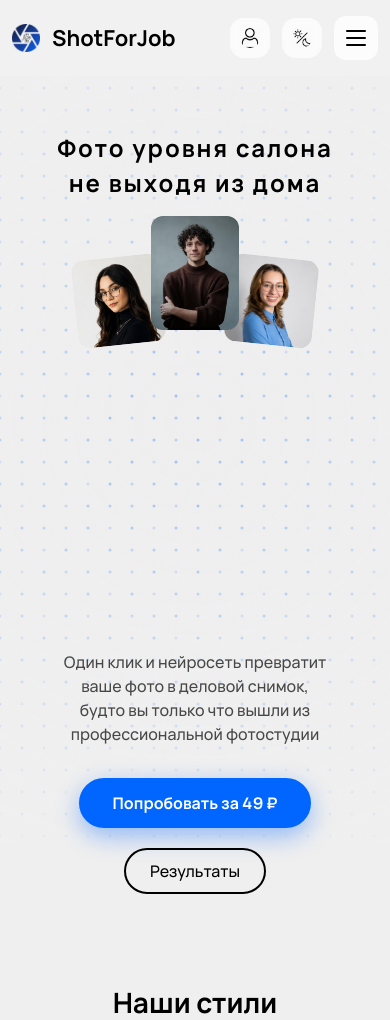
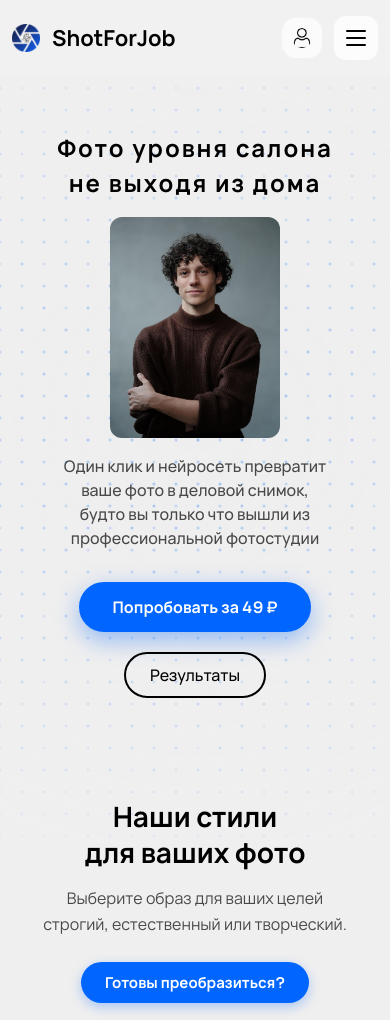
Before and after one commit to Lunarflux-hub/ShotforJob, a Django app: page / in a window 390 px wide. Shown: the top 1020 px of the page. Run offline with Django 5.2, Linux system fonts and the light colour scheme; parts of the project's set-up code (start-up, migrations or seed data) failed here and were passed over.

Commit message:
Fix mobile version 2.0

```diff
--- a/static/css/dark-theme.css
+++ b/static/css/dark-theme.css
@@ -16,6 +16,7 @@ html[data-theme="dark"], html[data-theme="dark"] body { color: #f2f2f2 !importan
 [data-theme="dark"] .balance-badge { background: #202020 !important; }
 [data-theme="dark"] .logo span { color: #f2f2f2 !important; }
 [data-theme="dark"] .menu ul li a { color: #f2f2f2 !important; }
+[data-theme="dark"] .menu-theme-btn { color: #f2f2f2 !important; }
 [data-theme="dark"] .header-btn { background: #202020 !important; }
 [data-theme="dark"] .header-btn:not(.menu-open):hover { background: #202020 !important; }
 [data-theme="dark"] .auth-user-name { color: #f2f2f2 !important; }
--- a/templates/base.html
+++ b/templates/base.html
@@ -2,7 +2,7 @@
 <html lang="ru">
 <head>
     <meta charset="UTF-8" />
-    <meta name="viewport" content="width=device-width, initial-scale=1.0" />
+    <meta name="viewport" content="width=device-width, initial-scale=1.0, maximum-scale=1.0, user-scalable=no" />
     <title>{% block title %}ShotForJob{% endblock %}</title>
     {% load static %}
 
@@ -532,6 +545,11 @@
                 font-size: 16px;
             }
             .menu ul li a:hover, .menu ul li a:active { background: rgba(0, 0, 0, 0.05); }
+            .menu-theme-item { display: block; border-top: 1px solid rgba(0, 0, 0, 0.08); margin-top: 6px; padding-top: 6px; }
+            .menu-theme-btn { padding: 12px 16px; border-radius: 12px; font-size: 16px; }
+            .menu-theme-btn:hover, .menu-theme-btn:active { background: rgba(0, 0, 0, 0.05); }
+            .menu-theme-btn .dropdown-icon { width: 20px; height: 20px; margin-right: 12px; }
+            .header-right #themeToggle { display: none; }
             .header-btn { height: 44px; min-width: 44px; padding: 0 10px; }
             .header-btn img { width: 22px; height: 22px; }
             .auth-user-name { font-size: 13px; max-width: 100px; }
@@ -783,7 +809,7 @@
             }
         });
 
-        document.getElementById('themeToggle')?.addEventListener('click', function() {
+        function toggleTheme() {
             var isDark = document.documentElement.getAttribute('data-theme') === 'dark';
             if (isDark) {
                 document.documentElement.removeAttribute('data-theme');
@@ -792,7 +818,9 @@
                 document.documentElement.setAttribute('data-theme', 'dark');
                 localStorage.setItem('theme', 'dark');
             }
-        });
+        }
+        document.getElementById('themeToggle')?.addEventListener('click', toggleTheme);
+        document.getElementById('themeToggleMobile')?.addEventListener('click', toggleTheme);
     </script>
 
     <script>
--- a/templates/index.html
+++ b/templates/index.html
@@ -252,21 +252,6 @@
         .hero-center-images {
             margin: 20px 0 10px;
         }
-    }
-    @media (max-width: 600px) {
-        .photo-left, .photo-right { width: 110px; height: 110px; }
-        .photo-center { width: 110px; height: 143px; }
-        .photo-left { margin-right: -12px; }
-        .photo-right { margin-left: -12px; }
-        .hero-center-images {
-            margin: 15px 0 10px;
-        }
-    }
-    @media (max-width: 400px) {
-        .photo-left, .photo-right { width: 88px; height: 88px; }
-        .photo-center { width: 88px; height: 114px; }
-        .photo-left { margin-right: -10px; }
-        .photo-right { margin-left: -10px; }
     }
 
     /* ===== остальные секции (без изменений) ===== */
@@ -1036,9 +1021,20 @@
         .faq-section { gap: 40px; }
     }
     @media (max-width: 768px) {
+        .hero { min-height: auto; padding-bottom: 40px; }
         .hero-title { font-size: 32px; margin-top: 50px; letter-spacing: 0.08em; }
+        .hero-center-images { margin: 20px 0 0; }
+        .photo-left, .photo-right { display: none; }
+        .photo-center { width: 220px; height: 286px; margin: 0; transform: none; }
+        .bottom-block {
+            position: static;
+            transform: none;
+            bottom: auto;
+            width: 100%;
+            max-width: 100%;
+            margin-top: 20px;
+        }
         .hero-subtitle { font-size: 16px; max-width: 90%; width: 90%; }
-        .bottom-block { bottom: 40px; max-width: 100%; }
         .btn { font-size: 18px; padding: 12px 30px; }
         .styles-section {
             flex-direction: column;
@@ -1116,8 +1112,10 @@
     }
     @media (max-width: 480px) {
         .hero-title { font-size: 24px; margin-top: 30px; }
+        .hero-center-images { margin: 16px 0 0; }
+        .photo-center { width: 170px; height: 221px; }
         .hero-subtitle { font-size: 16px; max-width: 95%; line-height: 1.5; }
-        .bottom-block { bottom: 30px; }
+        .bottom-block { margin-top: 16px; }
         .btn { font-size: 16px; padding: 10px 24px; }
         .btn-primary { padding: 12px 32px; }
         .styles-text h2 { font-size: 28px; line-height: 1.3; }
```
Also changed, not shown: other parts of templates/base.html (+26 -5 lines), templates/login.html (+36 -8 lines).
